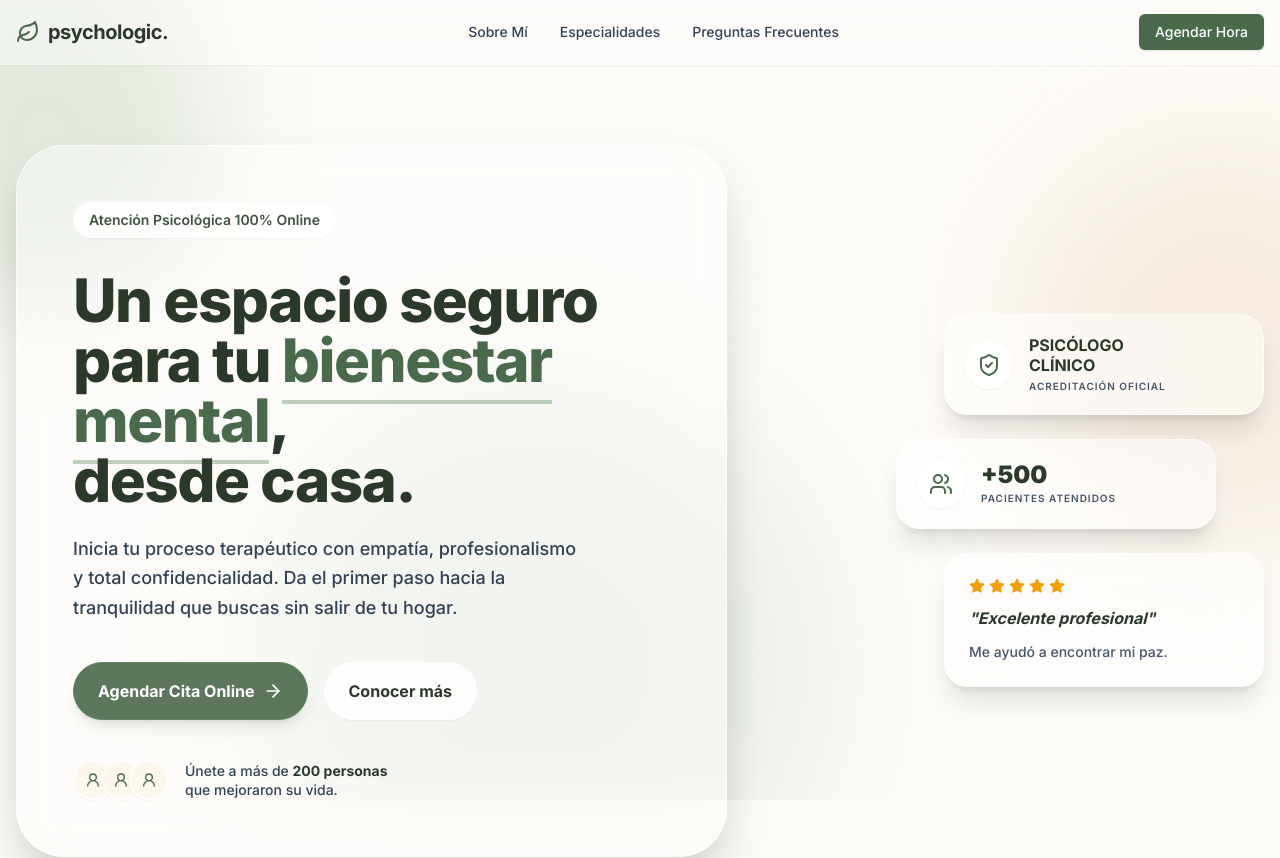
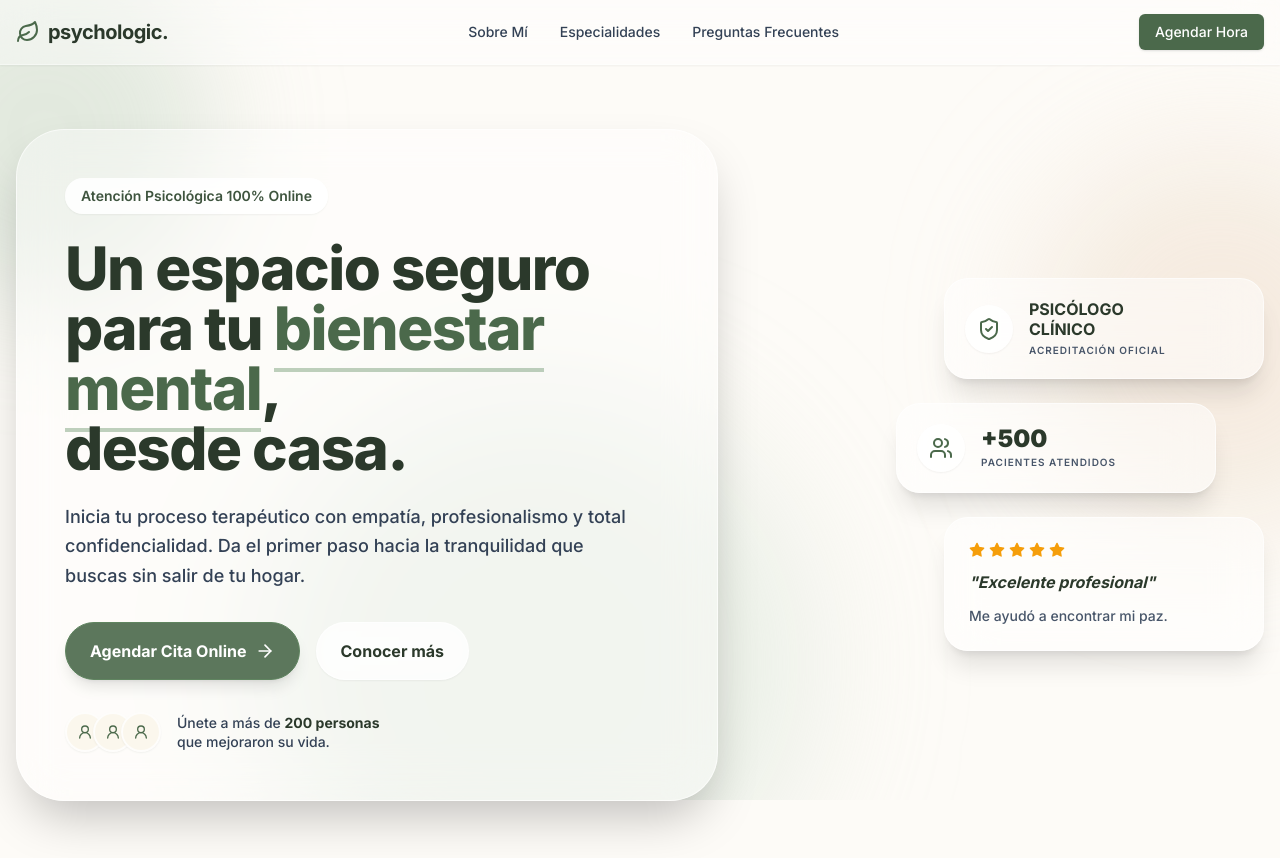
Before and after one commit to LeaGaj04/Mentis, a Next.js app: page / in a window 1280 px wide. Shown: the top 858 px of the page. Built offline with nearby package versions, Linux system fonts and the light colour scheme.

Commit message:
fix: redimensionamiento de Hero a una pantalla y ajuste de calendario en celular

```diff
--- a/app/agendar/page.tsx
+++ b/app/agendar/page.tsx
@@ -163,7 +163,8 @@ function AgendarContent() {
           <h2 className="text-2xl font-bold mb-2 w-full text-left">Selecciona tu hora</h2>
           <p className="text-olive-200 text-sm mb-6 w-full text-left">Elige el momento que mejor se adapte a tu rutina.</p>
 
-          <div className="bg-white/90 backdrop-blur-md text-slate-800 p-2 sm:p-4 rounded-2xl sm:rounded-3xl shadow-inner mb-6 w-full flex justify-center overflow-x-auto">
+          <div className="bg-white/90 backdrop-blur-md text-slate-800 p-2 sm:p-4 rounded-2xl sm:rounded-3xl shadow-inner mb-6 w-full flex justify-center overflow-hidden">
+             <div className="scale-[0.85] sm:scale-100 origin-top -mb-10 sm:mb-0 mt-[-10px] sm:mt-0">
                <DayPicker
                   mode="single"
                   selected={selectedDay}
@@ -179,6 +180,7 @@ function AgendarContent() {
                     today: 'text-olive-600 font-bold'
                   }}
                />
+             </div>
           </div>
 
           <AnimatePresenceWrapper isVisible={!!selectedDay}>
--- a/app/page.tsx
+++ b/app/page.tsx
@@ -6,24 +6,24 @@ export default function Home() {
   return (
     <div className="flex flex-col w-full">
       {/* Hero Section */}
-      <section className="relative w-full pt-12 pb-24 md:pt-20 md:pb-32 overflow-hidden">
+      <section className="relative w-full pt-12 pb-16 md:pt-16 md:pb-20 overflow-hidden min-h-[90vh] flex items-center">
         <div className="container mx-auto px-4 relative z-10">
-          <div className="flex flex-col md:flex-row items-center justify-between gap-12 lg:gap-8 max-w-7xl mx-auto">
+          <div className="flex flex-col md:flex-row items-center justify-between gap-8 lg:gap-12 max-w-[85rem] mx-auto">
 
             {/* Left Column: Main Hero Card */}
-            <div className="w-full md:w-7/12 bg-white/40 backdrop-blur-xl border border-white/60 rounded-3xl md:rounded-[3rem] p-6 sm:p-8 md:p-14 shadow-2xl text-left">
-              <span className="inline-block bg-white/80 backdrop-blur-sm text-olive-700 px-4 py-2 rounded-full text-xs sm:text-sm font-semibold mb-6 sm:mb-8 shadow-sm">
+            <div className="w-full md:w-7/12 bg-white/40 backdrop-blur-xl border border-white/60 rounded-3xl md:rounded-[3rem] p-6 sm:p-8 md:p-10 lg:p-12 shadow-2xl text-left">
+              <span className="inline-block bg-white/80 backdrop-blur-sm text-olive-700 px-4 py-2 rounded-full text-xs sm:text-sm font-semibold mb-6 shadow-sm">
                 Atención Psicológica 100% Online
               </span>
-              <h1 className="text-3xl sm:text-4xl md:text-5xl lg:text-6xl font-extrabold text-olive-900 tracking-tight mb-4 sm:mb-6 leading-[1.15] md:leading-[1.1]">
+              <h1 className="text-3xl sm:text-4xl md:text-5xl lg:text-[3.5rem] xl:text-6xl font-extrabold text-olive-900 tracking-tight mb-4 lg:mb-6 leading-[1.15] md:leading-[1.1]">
                 Un espacio seguro <br className="hidden md:block" />
                 para tu <span className="text-olive-600 border-b-4 border-olive-400/50 pb-1">bienestar mental</span>, <br className="hidden md:block" />
                 desde casa.
               </h1>
-              <p className="text-lg text-slate-700 mb-10 max-w-lg leading-relaxed font-medium">
+              <p className="text-lg text-slate-700 mb-8 max-w-xl leading-relaxed font-medium">
                 Inicia tu proceso terapéutico con empatía, profesionalismo y total confidencialidad. Da el primer paso hacia la tranquilidad que buscas sin salir de tu hogar.
               </p>
-              <div className="flex flex-col sm:flex-row items-center gap-4 mb-10">
+              <div className="flex flex-col sm:flex-row items-center gap-4 mb-8">
                 <Link
                   href="/agendar"
                   className="w-full sm:w-auto px-6 py-4 bg-olive-600/90 backdrop-blur-md text-white rounded-full font-bold shadow-lg hover:bg-olive-700 transition-colors flex items-center justify-center gap-2 border border-olive-500"
```
Lines whose indentation alone changed are shown as unchanged.
